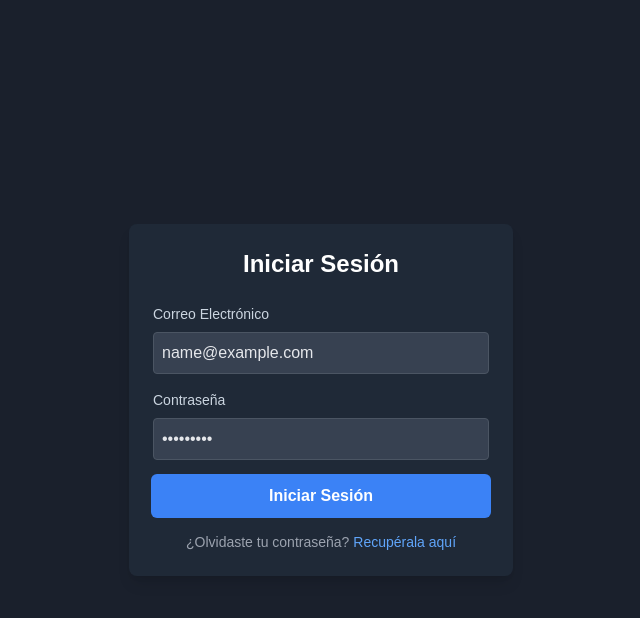
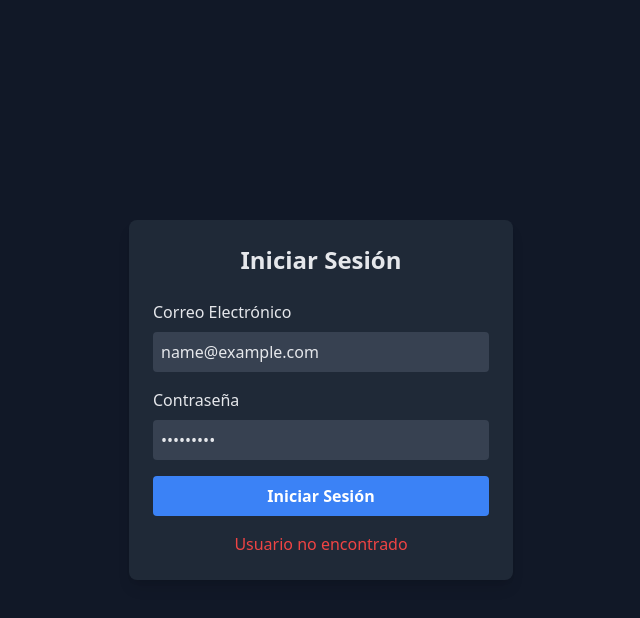
Before and after one commit to jorsanes/miniapps, a website: page login.html in a window 1280 px wide. Both pictures are taken after typing "name@example.com", "Sample123" into the empty fields and a click on the button "Iniciar Sesión". Shown: the whole page, without its empty margins (319-959 px from the left). Drawn offline with nearby package versions, Linux system fonts and the light colour scheme.

Commit message:
Update login.html

```diff
--- a/login.html
+++ b/login.html
@@ -3,54 +3,45 @@
 <head>
   <meta charset="UTF-8">
   <meta name="viewport" content="width=device-width, initial-scale=1.0">
-    <title>Iniciar Sesión</title>
+  <title>Inicio de Sesión</title>
   <script src="https://cdn.tailwindcss.com"></script>
-    <style>
-        body {
-            background-color: #1a202c;
-            color: #cbd5e0;
-            font-family: Arial, sans-serif;
-        }
-    </style>
 </head>
-<body>
-    <div class="flex items-center justify-center min-h-screen">
+<body class="bg-gray-900 text-gray-200 flex items-center justify-center h-screen">
   <div class="bg-gray-800 p-6 rounded-lg shadow-lg w-full max-w-sm">
-            <h1 class="text-2xl font-bold text-center text-white mb-6">Iniciar Sesión</h1>
-            <form id="login-form" action="#" method="POST">
-                <div class="mb-4">
-                    <label for="email" class="block text-sm font-medium mb-2">Correo Electrónico</label>
-                    <input type="email" id="email" name="email" class="w-full p-2 border border-gray-600 rounded bg-gray-700 text-gray-200 focus:outline-none focus:ring-2 focus:ring-blue-500" required>
+    <h1 class="text-2xl font-bold text-center mb-6">Iniciar Sesión</h1>
+    <form id="loginForm" class="space-y-4">
+      <div>
+        <label for="email" class="block mb-2">Correo Electrónico</label>
+        <input type="email" id="email" class="w-full p-2 rounded bg-gray-700 text-gray-200" required />
       </div>
-                <div class="mb-4">
-                    <label for="password" class="block text-sm font-medium mb-2">Contraseña</label>
-                    <input type="password" id="password" name="password" class="w-full p-2 border border-gray-600 rounded bg-gray-700 text-gray-200 focus:outline-none focus:ring-2 focus:ring-blue-500" required>
+      <div>
+        <label for="password" class="block mb-2">Contraseña</label>
+        <input type="password" id="password" class="w-full p-2 rounded bg-gray-700 text-gray-200" required />
       </div>
-                <button type="submit" class="w-full bg-blue-500 hover:bg-blue-700 text-white font-bold py-2 px-4 rounded focus:outline-none focus:ring-2 focus:ring-blue-500">Iniciar Sesión</button>
+      <button type="submit" class="w-full bg-blue-500 hover:bg-blue-700 text-white font-bold py-2 px-4 rounded">
+        Iniciar Sesión
+      </button>
     </form>
-            <p class="text-center text-sm mt-4 text-gray-400">¿Olvidaste tu contraseña? <a href="#" class="text-blue-400 hover:underline">Recupérala aquí</a></p>
-        </div>
+    <p id="errorMessage" class="text-red-500 text-center mt-4 hidden"></p>
   </div>
 
+  <script src="users.js"></script>
   <script>
-        // Simulación de manejo básico de usuarios (esta parte se integrará con backend más adelante)
-        const usuarios = [
-            { email: "admin@example.com", password: "123456", estado: "activo", nombre: "Admin", apellidos: "Ejemplo", centro: "Centro A" },
-            { email: "user1@example.com", password: "password", estado: "activo", nombre: "User", apellidos: "Uno", centro: "Centro B" }
-        ];
+    document.getElementById("loginForm").addEventListener("submit", function (e) {
+      e.preventDefault();
+      const email = document.getElementById("email").value;
+      const password = document.getElementById("password").value;
 
-        document.getElementById('login-form').addEventListener('submit', function(e) {
-            e.preventDefault();
-            const email = document.getElementById('email').value;
-            const password = document.getElementById('password').value;
+      const result = validateUser(email, password);
+      const errorMessage = document.getElementById("errorMessage");
 
-            const usuario = usuarios.find(u => u.email === email && u.password === password);
-
-            if (usuario && usuario.estado === "activo") {
-                alert(`Bienvenido, ${usuario.nombre} ${usuario.apellidos}`);
-                window.location.href = "landing.html"; // Cambiar a la página de aterrizaje real
+      if (result.success) {
+        // Redirigir a la landing page
+        window.location.href = "landing.html";
       } else {
-                alert("Credenciales incorrectas o usuario inactivo.");
+        // Mostrar mensaje de error
+        errorMessage.textContent = result.message;
+        errorMessage.classList.remove("hidden");
       }
     });
   </script>
```
Lines whose indentation alone changed are shown as unchanged.
